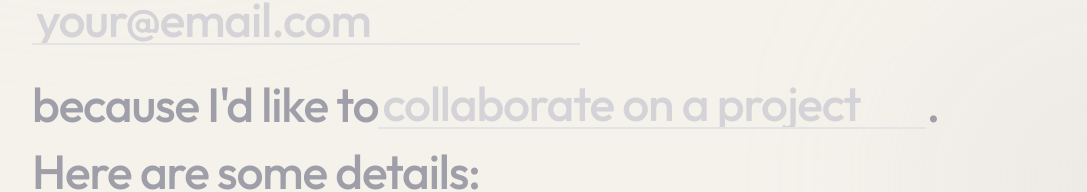
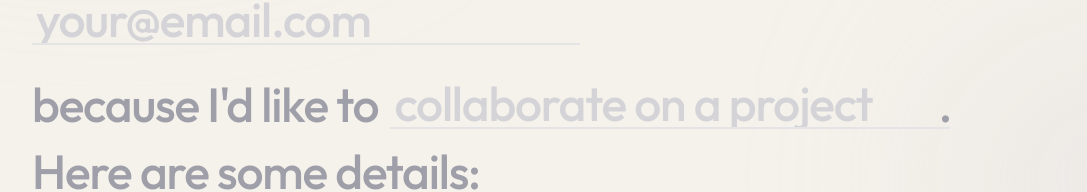
Before and after one commit to Navid-Meng/my-portfolio, a Next.js app: page /contact in a window 1280 px wide. Shown: the part 423-615 px from the top of the page, without its empty margins (16-1103 px from the left). Built offline with nearby package versions, Linux system fonts and the light colour scheme; a web font is replaced by a local one.

Commit message:
style: add margin left to placeholder text

```diff
--- a/components/sections/ContactForm.tsx
+++ b/components/sections/ContactForm.tsx
@@ -111,7 +111,7 @@ export default function ContactForm() {
                 value={formData.purpose}
                 onChange={handleChange}
                 placeholder="collaborate on a project"
-                className="font-bold lowercase"
+                className="font-bold lowercase ml-3"
               />
               <span>. </span>
               <br className="hidden lg:block" />
```
